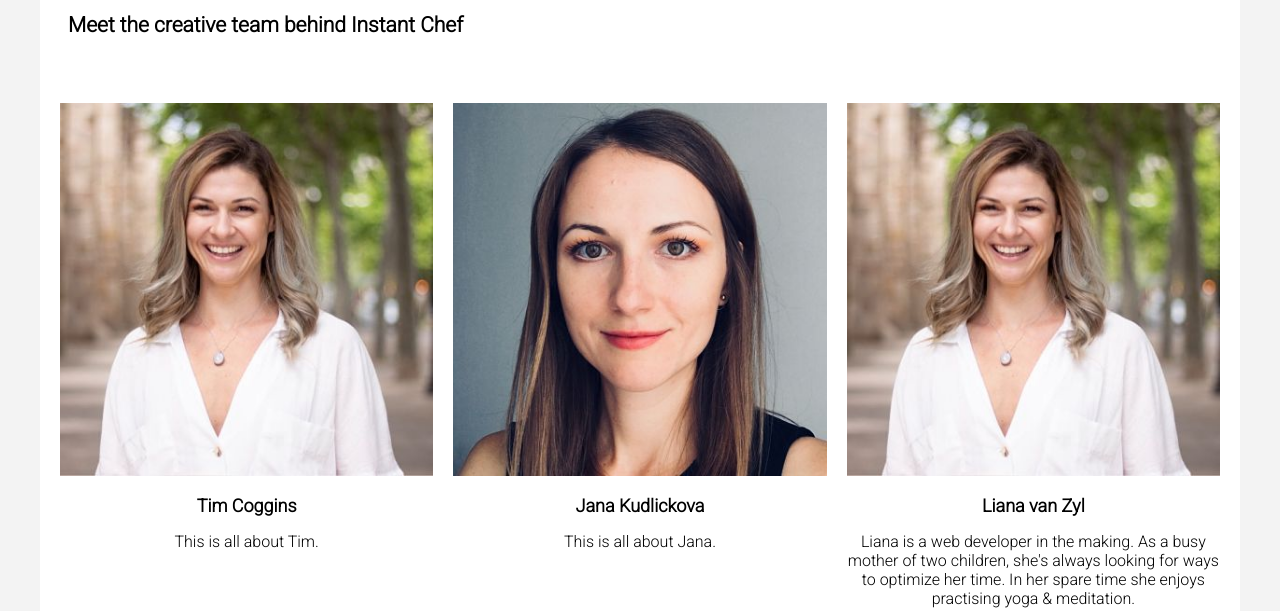
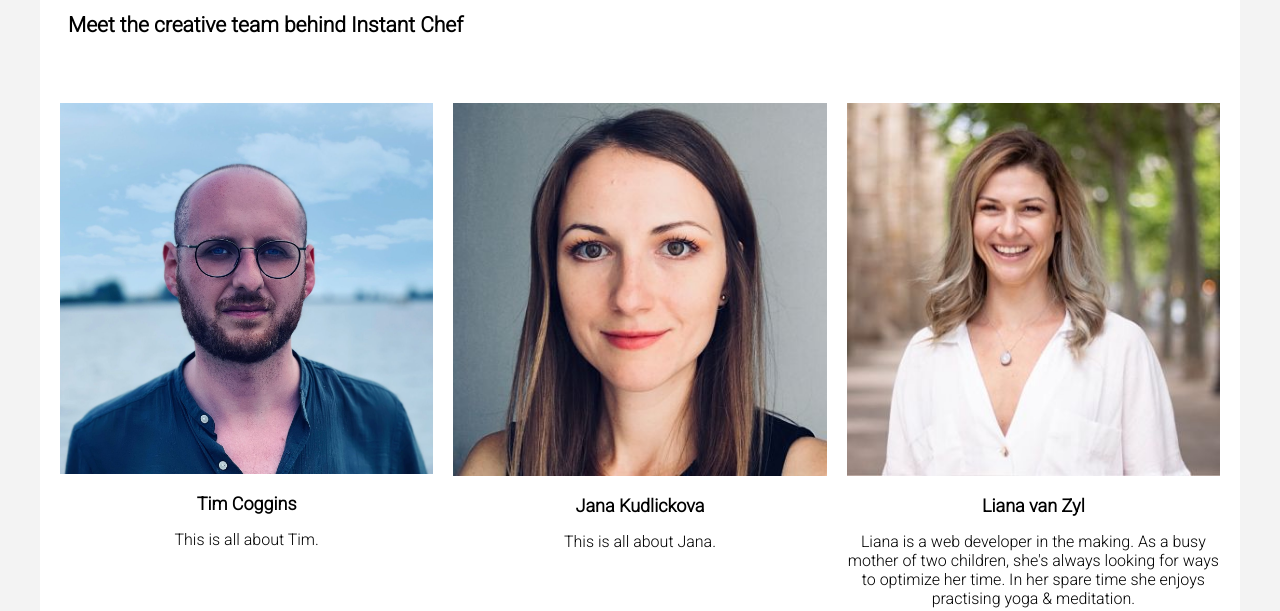
Before and after one commit to timcoggins/instant-chef, a plain HTML site: page about.html in a window 1280 px wide. Shown: the part 272-883 px from the top of the page. Drawn offline with Linux system fonts and the light colour scheme.

Commit message:
Added headshot

```diff
--- a/about.html
+++ b/about.html
@@ -44,7 +44,7 @@
 
       <div class="headshotsContainer">
         <div class="tim-card" style="width: 50%;">
-          <img src="images/headshots/Liana.jpg" alt="Tim" style="width: 100%;" />
+          <img src="images/headshots/tim-square.jpg" alt="Tim" style="width: 100%;" />
           <h2><b>Tim Coggins</b></h2>
           <p>This is all about Tim.</p>
         </div>
```
Also changed, not shown: package.json (deleted, +0 -20 lines), README.md, images/headshots/tim-square.jpg (added), 4 other files.
